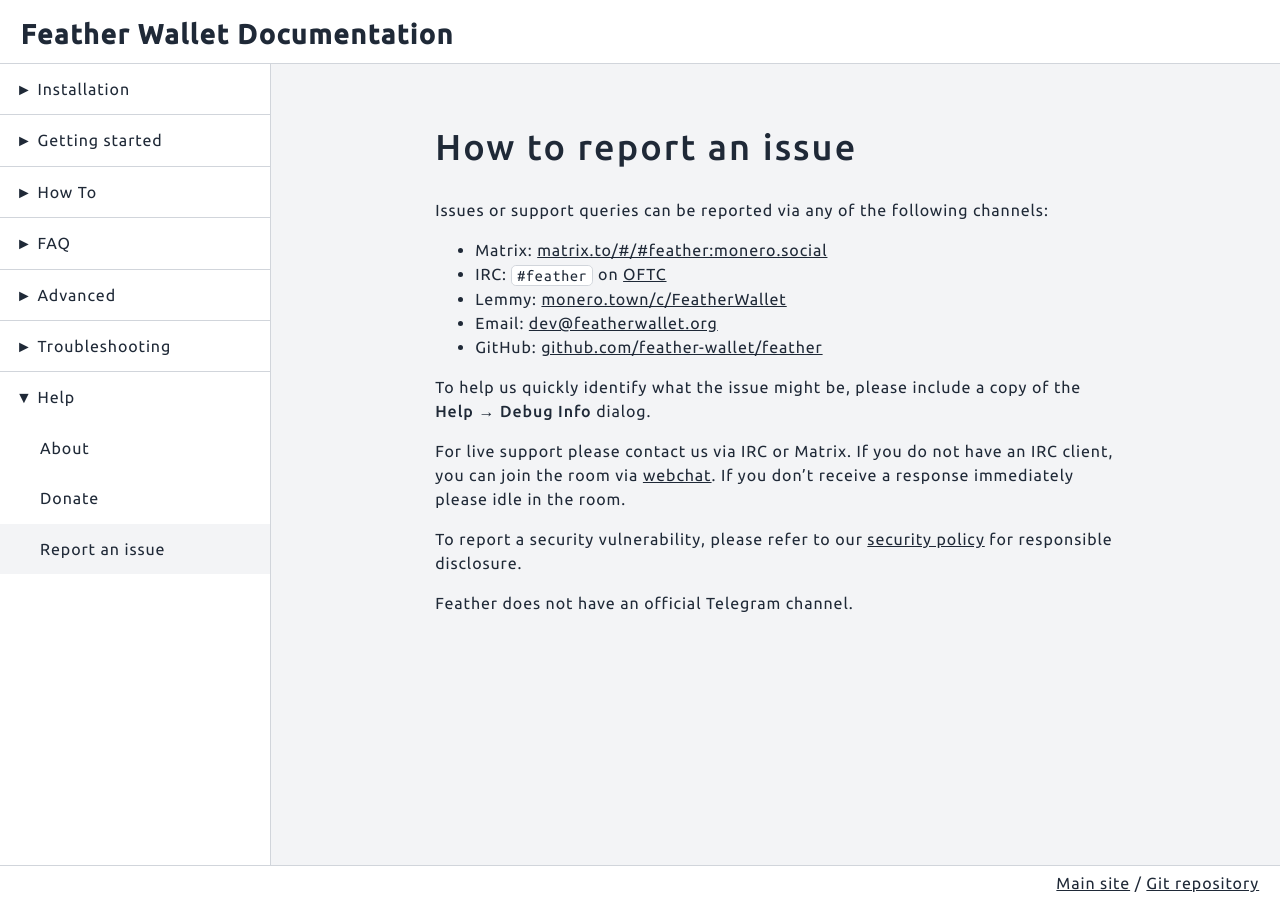
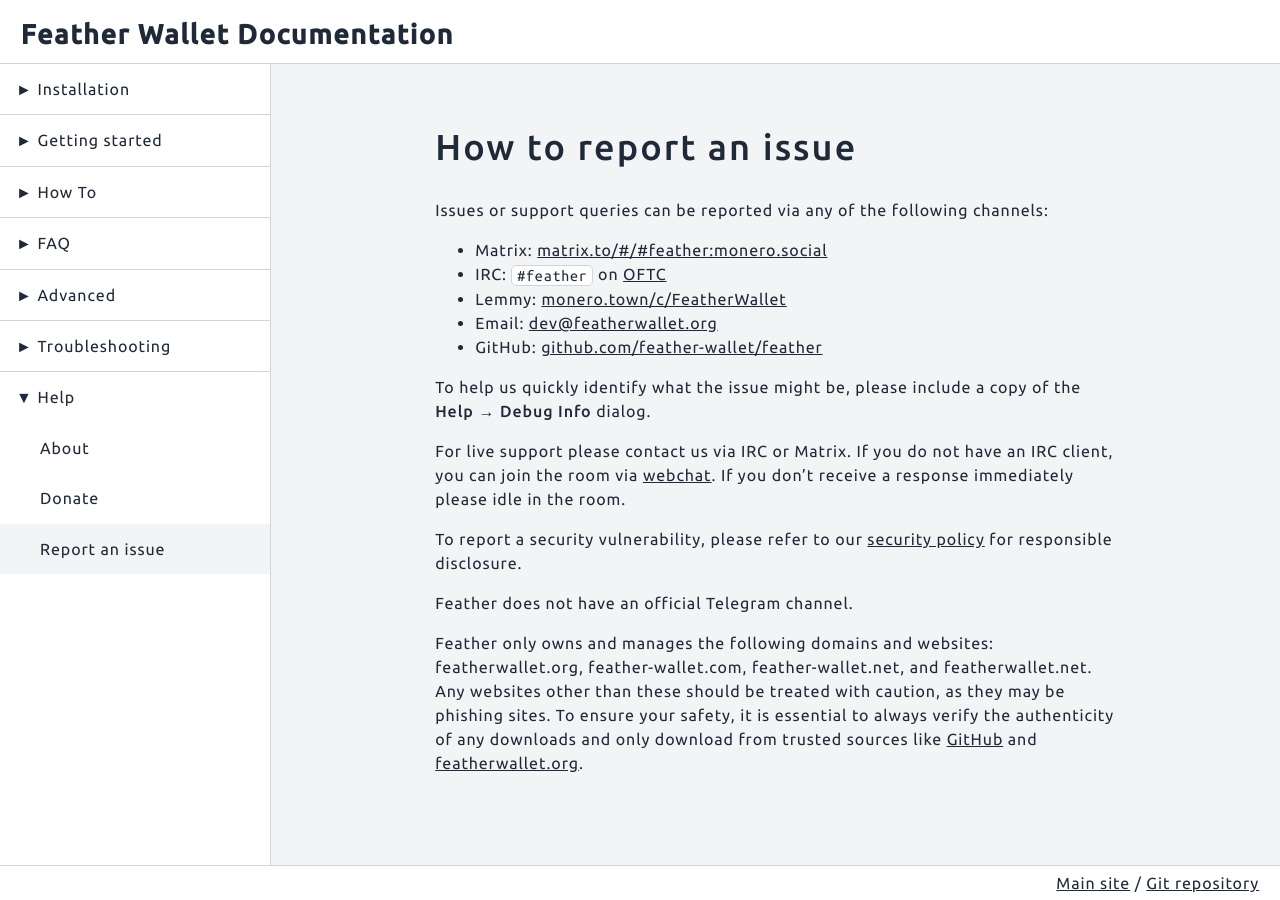
Before and after one commit to jermanuts/feather-docs, a Jekyll site: the page built from content/_guides/report_an_issue.md, in a window 1280 px wide. Built offline with Jekyll 4.4.1, drawn with Linux system fonts in a browser that asks for light colours.

Commit message:
Adds official sources.

```diff
--- a/content/_guides/report_an_issue.md
+++ b/content/_guides/report_an_issue.md
@@ -19,3 +19,5 @@
 To report a security vulnerability, please refer to our [security policy](https://github.com/feather-wallet/feather/blob/master/SECURITY.md) for responsible disclosure.
 
 Feather does not have an official Telegram channel.
+
+Feather only owns and manages the following domains and websites: featherwallet.org, feather-wallet.com, feather-wallet.net, and featherwallet.net. Any websites other than these should be treated with caution, as they may be phishing sites. To ensure your safety, it is essential to always verify the authenticity of any downloads and only download from trusted sources like [GitHub](https://github.com/feather-wallet/feather/releases) and [featherwallet.org](https://featherwallet.org/).
```
